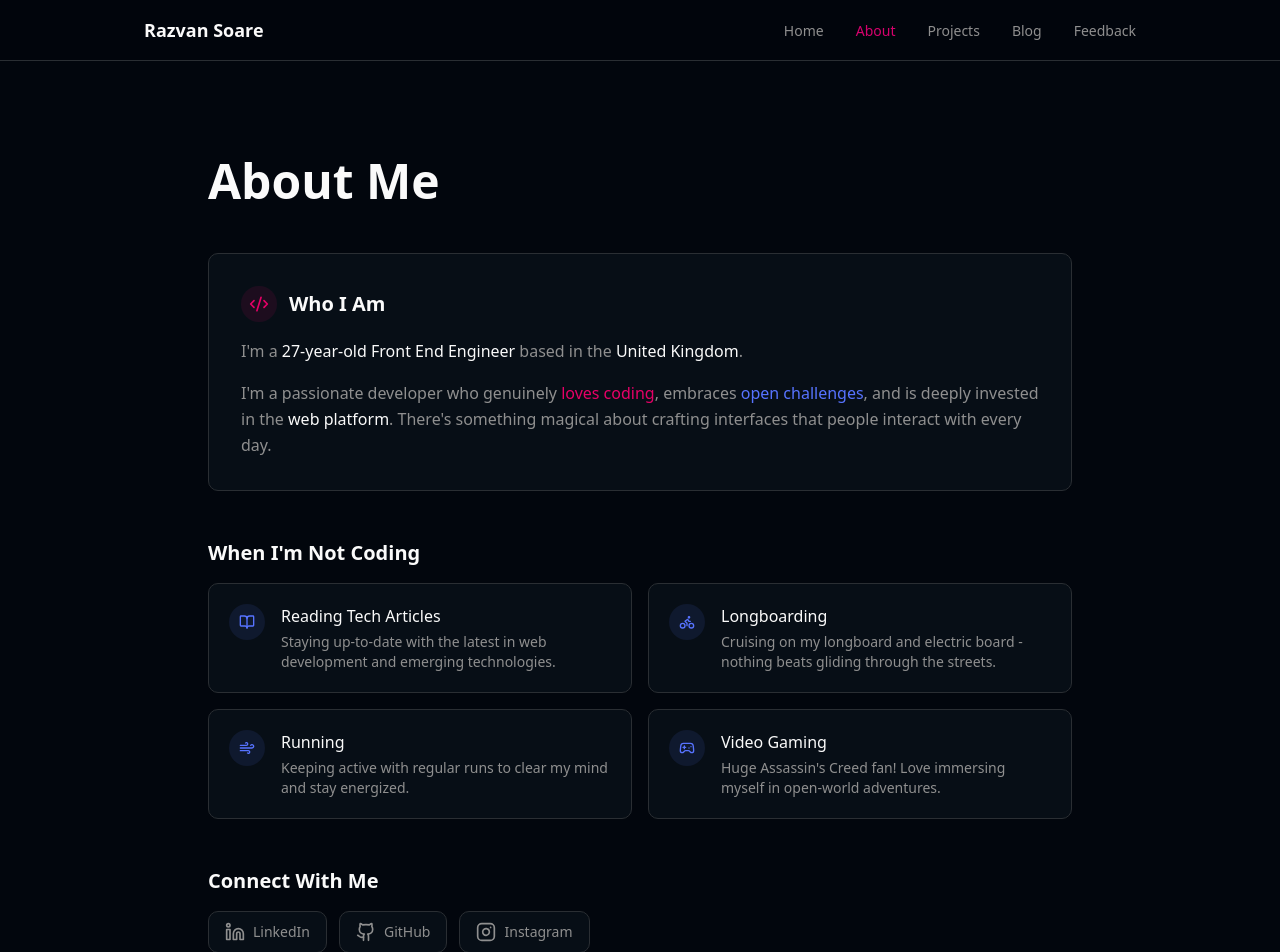
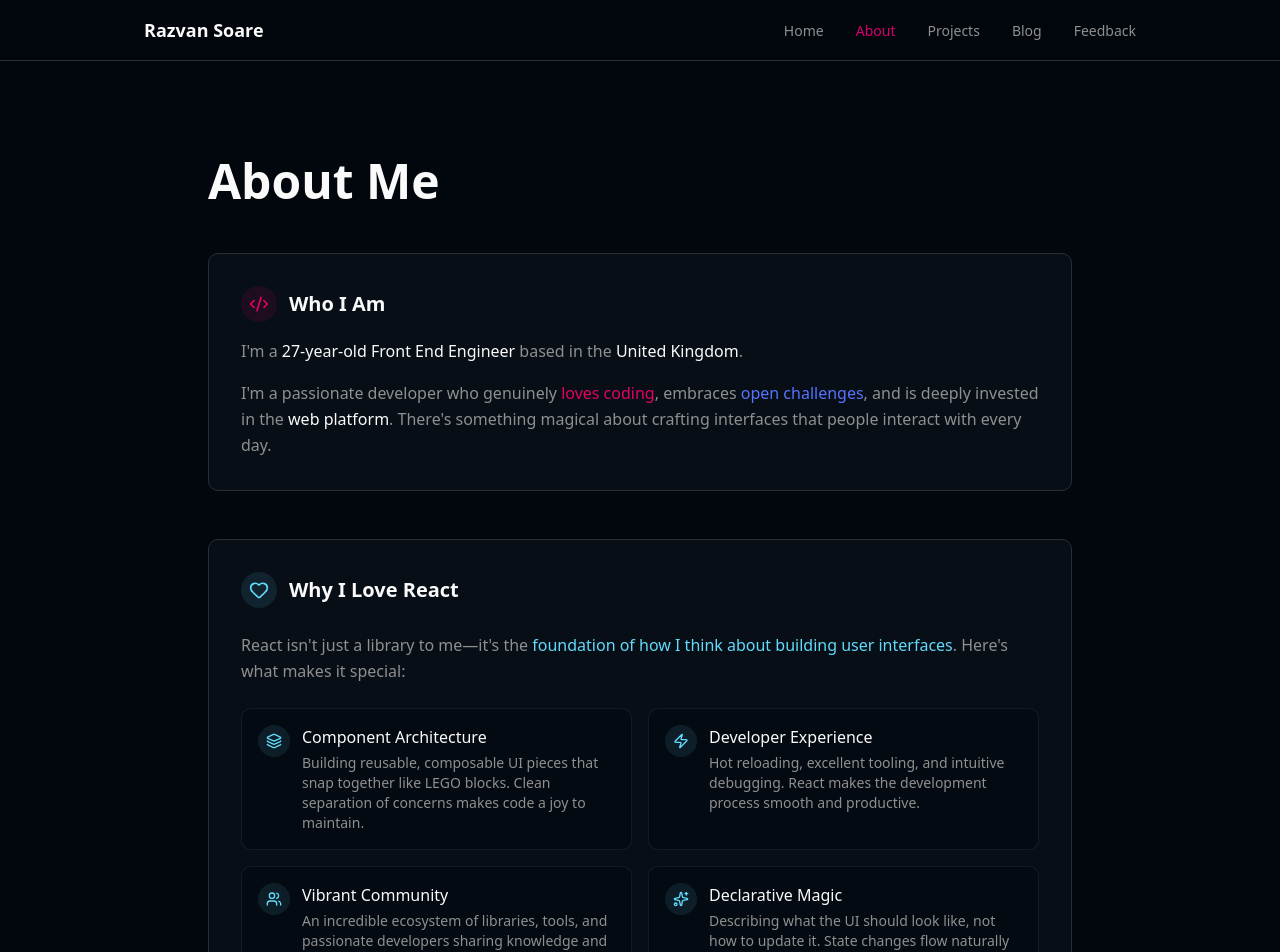
Before and after one commit to razvan-soare/razvan-blog, a Next.js app: page /about in a window 1280 px wide. Shown: the top 952 px of the page. Built offline with nearby package versions, Linux system fonts and the light colour scheme.

Commit message:
[coding-agent] Add Why I Love React section to About page

```diff
--- a/src/app/about/page.tsx
+++ b/src/app/about/page.tsx
@@ -1,10 +1,33 @@
 import Link from 'next/link';
-import { Github, Linkedin, Instagram, Code2, BookOpen, Bike, Gamepad2, Wind } from 'lucide-react';
+import { Github, Linkedin, Instagram, Code2, BookOpen, Bike, Gamepad2, Wind, Heart, Layers, Zap, Users, Sparkles } from 'lucide-react';
 
 const socialLinks = [
   { href: 'https://linkedin.com/in/razvansoare', label: 'LinkedIn', Icon: Linkedin },
   { href: 'https://github.com/razvansoare', label: 'GitHub', Icon: Github },
   { href: 'https://instagram.com/razvansoare', label: 'Instagram', Icon: Instagram },
+];
+
+const reactReasons = [
+  {
+    Icon: Layers,
+    title: 'Component Architecture',
+    description: 'Building reusable, composable UI pieces that snap together like LEGO blocks. Clean separation of concerns makes code a joy to maintain.',
+  },
+  {
+    Icon: Zap,
+    title: 'Developer Experience',
+    description: 'Hot reloading, excellent tooling, and intuitive debugging. React makes the development process smooth and productive.',
+  },
+  {
+    Icon: Users,
+    title: 'Vibrant Community',
+    description: 'An incredible ecosystem of libraries, tools, and passionate developers sharing knowledge and pushing boundaries.',
+  },
+  {
+    Icon: Sparkles,
+    title: 'Declarative Magic',
+    description: 'Describing what the UI should look like, not how to update it. State changes flow naturally through the component tree.',
+  },
 ];
 
 const hobbies = [
@@ -65,10 +88,46 @@ export default function AboutPage() {
           </div>
         </section>
 
+        {/* Why I Love React Section */}
+        <section
+          className="mb-12 animate-in fade-in slide-in-from-bottom-4 duration-300"
+          style={{ animationDelay: '150ms', animationFillMode: 'both' }}
+        >
+          <div className="rounded-lg border border-border bg-card p-6 md:p-8">
+            <div className="flex items-center gap-3 mb-6">
+              <div className="rounded-full bg-[#61dafb]/10 p-2">
+                <Heart className="h-5 w-5 text-[#61dafb]" />
+              </div>
+              <h2 className="text-xl font-semibold">Why I Love React</h2>
+            </div>
+            <p className="text-muted-foreground mb-6 leading-relaxed">
+              React isn't just a library to me—it's the <span className="text-[#61dafb] font-medium">foundation of how I think about building user interfaces</span>. Here's what makes it special:
+            </p>
+            <div className="grid grid-cols-1 sm:grid-cols-2 gap-4">
+              {reactReasons.map((reason) => (
+                <div
+                  key={reason.title}
+                  className="group rounded-lg border border-border/50 bg-background/50 p-4 hover:border-[#61dafb]/50 hover:bg-[#61dafb]/5 transition-all duration-200"
+                >
+                  <div className="flex items-start gap-3">
+                    <div className="rounded-full bg-[#61dafb]/10 p-2 group-hover:bg-[#61dafb]/20 transition-colors duration-200">
+                      <reason.Icon className="h-4 w-4 text-[#61dafb]" />
+                    </div>
+                    <div>
+                      <h3 className="font-medium mb-1">{reason.title}</h3>
+                      <p className="text-sm text-muted-foreground">{reason.description}</p>
+                    </div>
+                  </div>
+                </div>
+              ))}
+            </div>
+          </div>
+        </section>
+
         {/* Hobbies & Interests Section */}
         <section
           className="mb-12 animate-in fade-in slide-in-from-bottom-4 duration-300"
-          style={{ animationDelay: '150ms', animationFillMode: 'both' }}
+          style={{ animationDelay: '200ms', animationFillMode: 'both' }}
         >
           <h2 className="text-xl font-semibold mb-4">When I'm Not Coding</h2>
           <div className="grid grid-cols-1 sm:grid-cols-2 gap-4">
@@ -94,7 +153,7 @@ export default function AboutPage() {
         {/* Social Links Section */}
         <section
           className="animate-in fade-in slide-in-from-bottom-4 duration-300"
-          style={{ animationDelay: '200ms', animationFillMode: 'both' }}
+          style={{ animationDelay: '250ms', animationFillMode: 'both' }}
         >
           <h2 className="text-xl font-semibold mb-4">Connect With Me</h2>
           <div className="flex flex-wrap gap-3">
```
